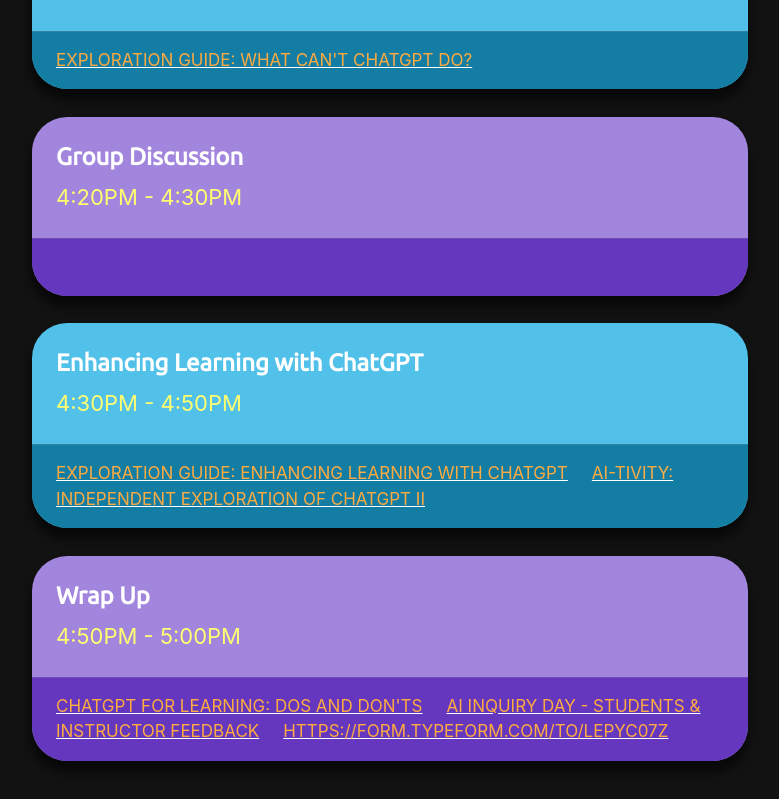
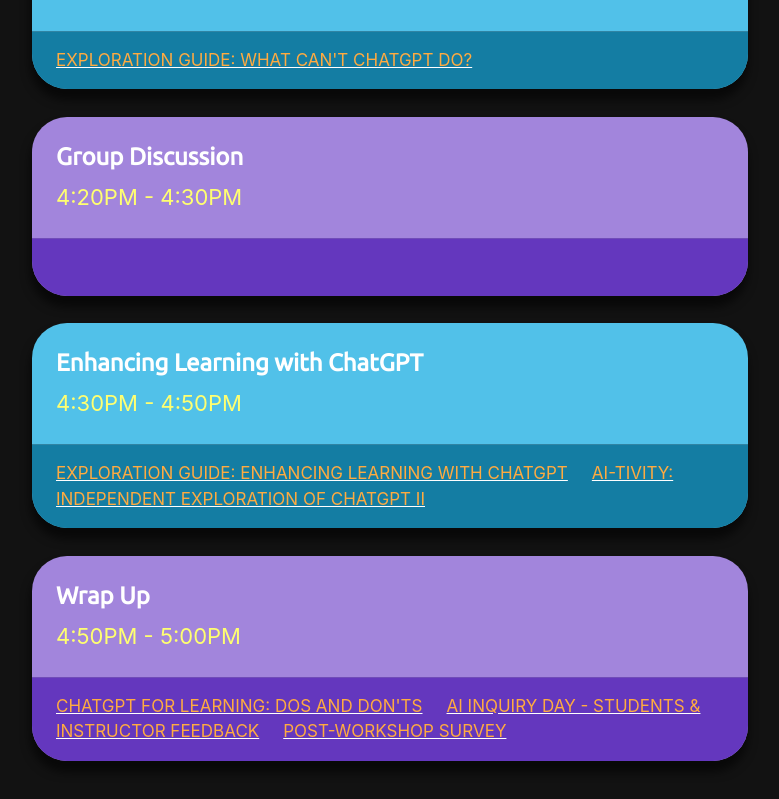
Before and after one commit to allstarcode/AIWorkshop, a Svelte app: page / in a window 1280 px wide. Shown: the part 869-1668 px from the top of the page, without its empty margins (250-1029 px from the left). Built offline with nearby package versions, Linux system fonts and the light colour scheme.

Commit message:
Quick swap of link & display text

```diff
--- a/src/data/ScheduleData.ts
+++ b/src/data/ScheduleData.ts
@@ -100,8 +100,8 @@
             displayText: 'AI Inquiry Day - Students & Instructor Feedback',
           },
           {
-            linkURL: 'Post-Workshop Survey',
-            displayText: 'https://form.typeform.com/to/LEpyc07z',
+            linkURL: 'https://form.typeform.com/to/LEpyc07z',
+            displayText: 'Post-Workshop Survey',
           },
         ],
       },
```
Also changed, not shown: 3 other files (tests, documents, lock files or other folders).
